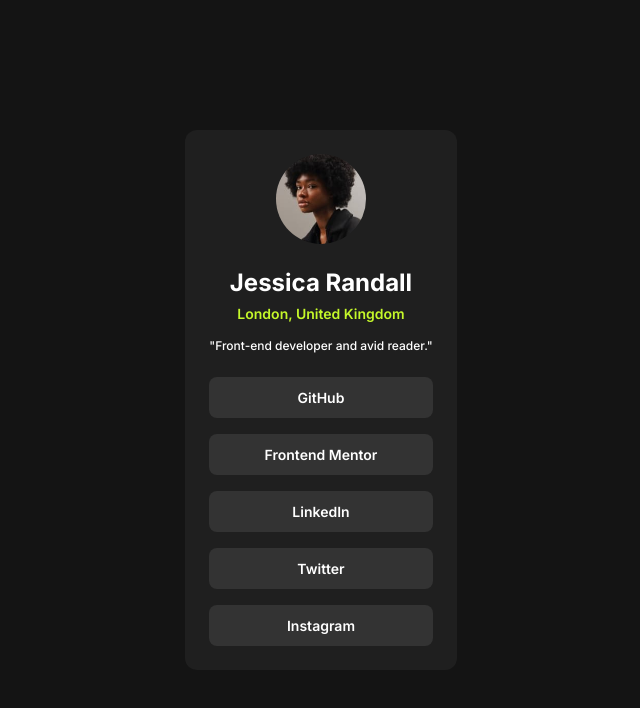
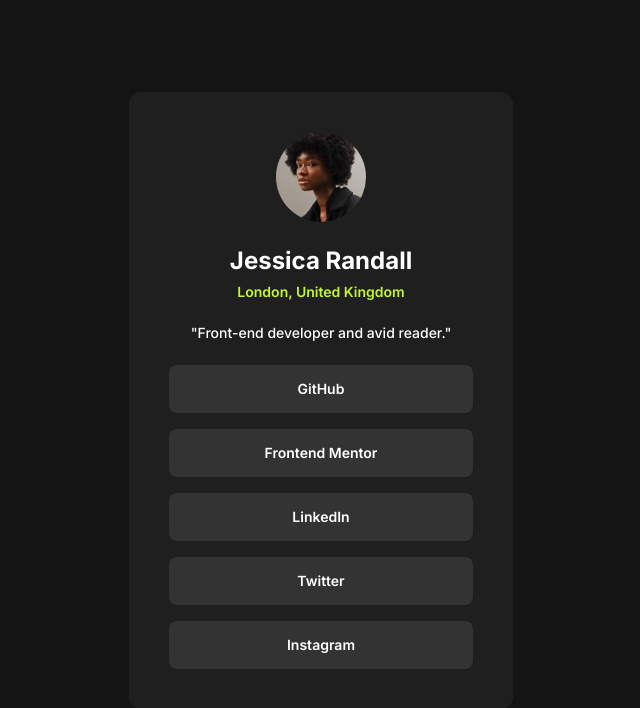
Before and after one commit to tttam0113/fm-social-links-profile, a plain HTML site: page index.html in a window 1280 px wide. Shown: the whole page, without its empty margins (319-959 px from the left). Drawn offline with Linux system fonts and the light colour scheme.

Commit message:
fix: update some spacing to match with design

```diff
--- a/index.html
+++ b/index.html
@@ -25,8 +25,9 @@
       <div class="profile__info">
         <h1 class="profile__name">Jessica Randall</h1>
         <p class="profile__location">London, United Kingdom</p>
-        <p class="profile__bio">"Front-end developer and avid reader."</p>
       </div>
+
+      <p class="profile__bio">"Front-end developer and avid reader."</p>
 
       <ul class="profile__links">
         <li class="profile__link profile__link--github">
--- a/style.css
+++ b/style.css
@@ -35,7 +35,7 @@ body {
   border-radius: 12px;
   background-color: var(--color-grey-800);
   gap: 24px;
-  max-width: 328px;
+  min-width: 328px;
 }
 
 .profile__image {
@@ -50,6 +50,7 @@ body {
   align-items: center;
   justify-content: center;
   gap: 8px;
+  /* margin: 8px 0px; */
 }
 
 .profile__name {
@@ -66,7 +67,7 @@ body {
 .profile__bio {
   font-size: 12px;
   font-weight: 500;
-  margin-top: 8px;
+  /* margin-top: 8px; */
 }
 
 .profile__links {
@@ -102,16 +103,19 @@ body {
   color: inherit;
   display: block;
   padding: 12px;
+  height: 48px;
+  line-height: 24px;
 }
 
 @media (min-width: 640px) {
   .profile {
-    max-width: 384px;
+    min-width: 384px;
+    padding: 40px;
   }
 
   .profile__location,
-  .profile_bio,
-  .profile__link {
+  .profile__link,
+  .profile__bio {
     font-size: 14px;
   }
 
```
Also changed, not shown: screenshot.jpg, 1 other file.
